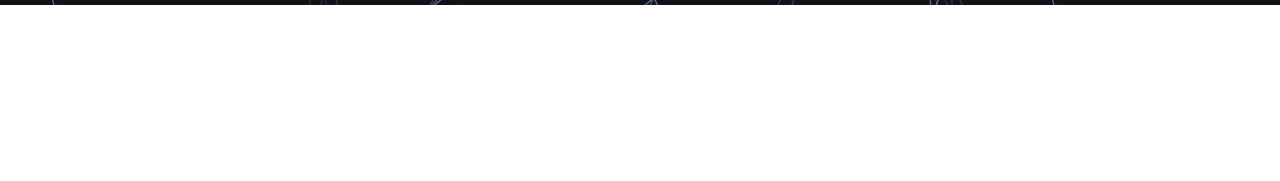
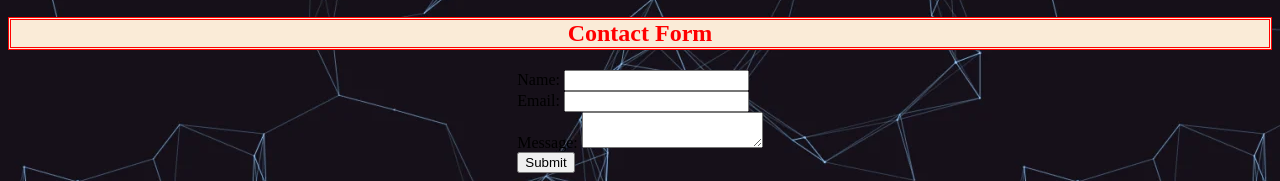
Before and after one commit to Shaswat-glitch/portfolio, a plain HTML site: page index.html in a window 1280 px wide. Shown: the part 1411-1592 px from the top of the page. Before the commit the page ends 1416 px from the top, so only its background shows below. Drawn offline with Linux system fonts and the light colour scheme.

Commit message:
Update index.html

```diff
--- a/index.html
+++ b/index.html
@@ -55,5 +55,25 @@
               </ul>
             </nav>
           </div>
+      <h2>Contact Form</h2>
+  <div class="container">
+    <form id="contactForm">
+      <div class="form-group">
+        <label for="name">Name:</label>
+        <input type="text" id="name" name="name" required>
+      </div>
+      <div class="form-group">
+        <label for="email">Email:</label>
+        <input type="email" id="email" name="email" required>
+      </div>
+      <div class="form-group">
+        <label for="message">Message:</label>
+        <textarea id="message" name="message" required></textarea>
+      </div>
+      <div class="form-group">
+        <button type="submit">Submit</button>
+      </div>
+    </form>
+  </div>
 </body>
 </html>
```
